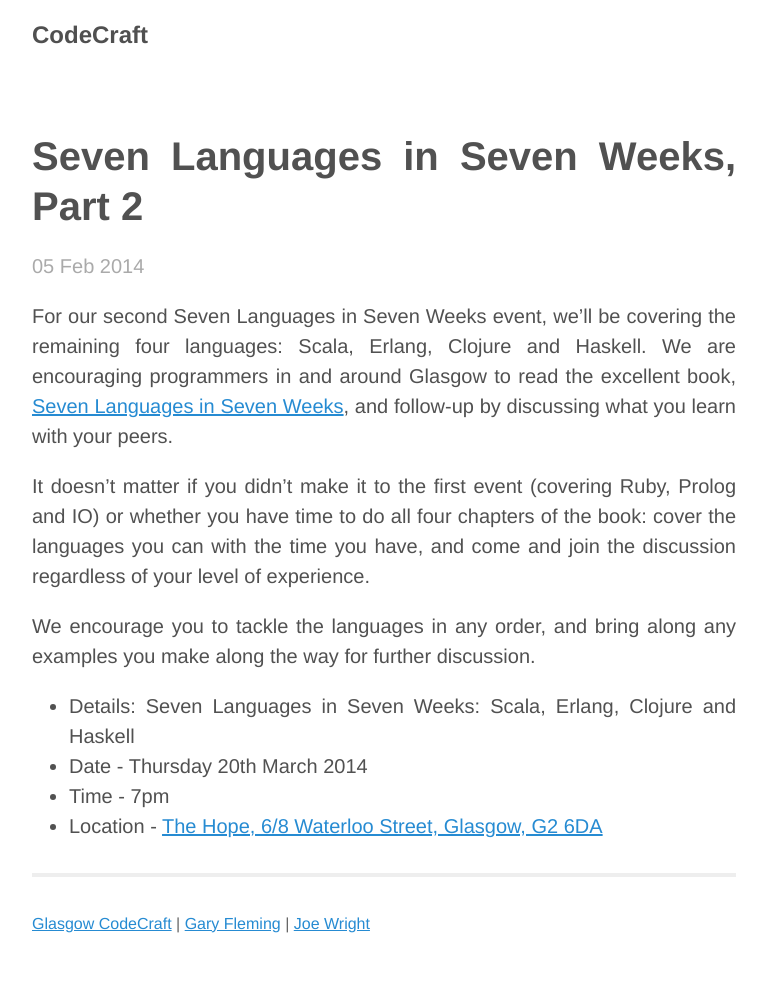
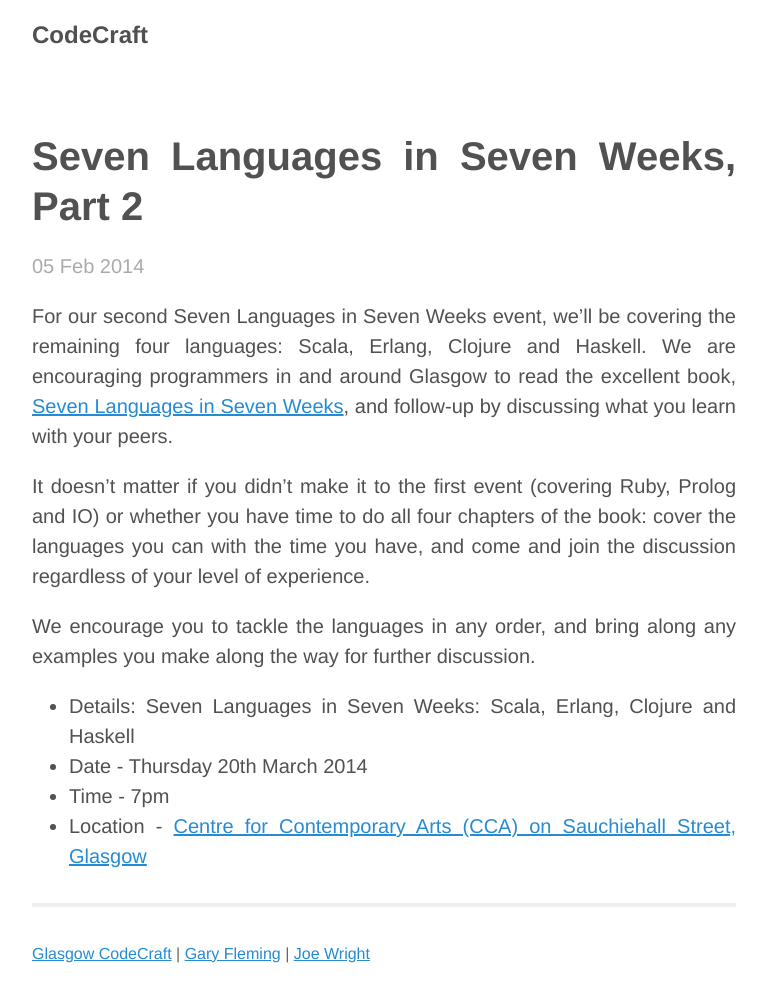
Before and after one commit to codecraftuk/codecraftuk.github.io, a Jekyll site: the page built from _posts/2014-02-05-seven-languages-part-2.md, in a window 1280 px wide. Shown: the whole page, without its empty margins (256-1023 px from the left). Built offline with Jekyll 4.4.1, drawn with Linux system fonts in a browser that asks for light colours; Markdown is read by kramdown in place of the engine named in the settings; before the commit the page ends 971 px from its top, so only the background shows below that.

Commit message:
Updating event location

```diff
--- a/_posts/2014-02-05-seven-languages-part-2.md
+++ b/_posts/2014-02-05-seven-languages-part-2.md
@@ -12,4 +12,4 @@
 * Details: Seven Languages in Seven Weeks: Scala, Erlang, Clojure and Haskell
 * Date - Thursday 20th March 2014
 * Time - 7pm
-* Location - [The Hope, 6/8 Waterloo Street, Glasgow, G2 6DA](http://goo.gl/maps/N8vCM)
+* Location - [Centre for Contemporary Arts (CCA) on Sauchiehall Street, Glasgow](https://goo.gl/maps/Z240p)
```
